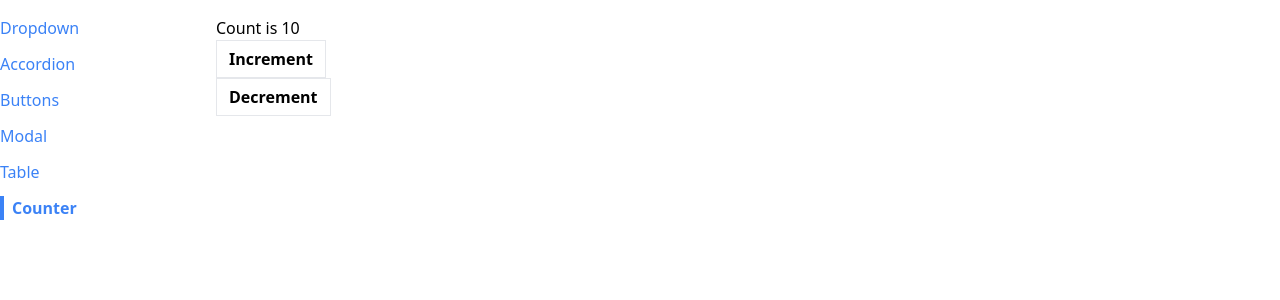
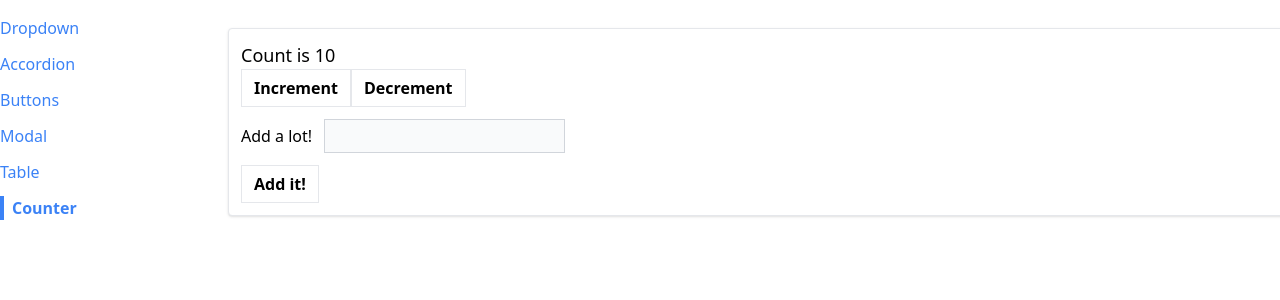
Before and after one commit to ClaytonDewey/react-comps, a React (Create React App) app: page /counter in a window 1280 px wide. Shown: the top 300 px of the page. Built offline with nearby package versions, Linux system fonts and the light colour scheme.

Commit message:
Move Panel, and update components

```diff
--- a/src/components/Dropdown.js
+++ b/src/components/Dropdown.js
@@ -1,6 +1,6 @@
 import { useEffect, useState, useRef } from 'react';
 import { GoChevronDown } from 'react-icons/go';
-import Panel from '../Panel';
+import Panel from './Panel';
 
 const Dropdown = ({ options, value, onChange }) => {
   const [isOpen, setIsOpen] = useState(false);
--- a/src/components/pages/CounterPage.js
+++ b/src/components/pages/CounterPage.js
@@ -1,15 +1,36 @@
+import { useState } from 'react';
 import Button from '../Button';
-import useCounter from '../../hooks/use-counter';
+import Panel from '../Panel';
 
 const CounterPage = ({ initialCount }) => {
-  const { count, increment, decrement } = useCounter(initialCount);
+  const [count, setCount] = useState(initialCount);
+
+  const increment = () => {
+    setCount(count + 1);
+  };
+
+  const decrement = () => {
+    if (count === 0) return;
+
+    setCount(count - 1);
+  };
 
   return (
-    <div>
-      <h1>Count is {count}</h1>
-      <Button onClick={increment}>Increment</Button>
-      <Button onClick={decrement}>Decrement</Button>
-    </div>
+    <Panel className='m-3'>
+      <h1 className='text-lg'>Count is {count}</h1>
+      <div className='flex flex-row'>
+        <Button onClick={increment}>Increment</Button>
+        <Button onClick={decrement}>Decrement</Button>
+      </div>
+      <form>
+        <label>Add a lot!</label>
+        <input
+          type='number'
+          className='p-1 m-3 bg-gray-50 border border-gray-300'
+        />
+        <Button>Add it!</Button>
+      </form>
+    </Panel>
   );
 };
 export default CounterPage;
```
Also changed, not shown: src/components/Panel.js (renamed from src/Panel.js).
